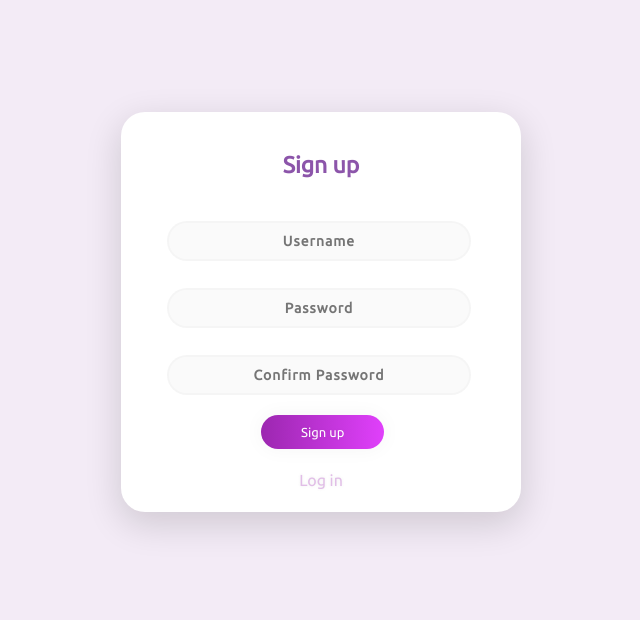
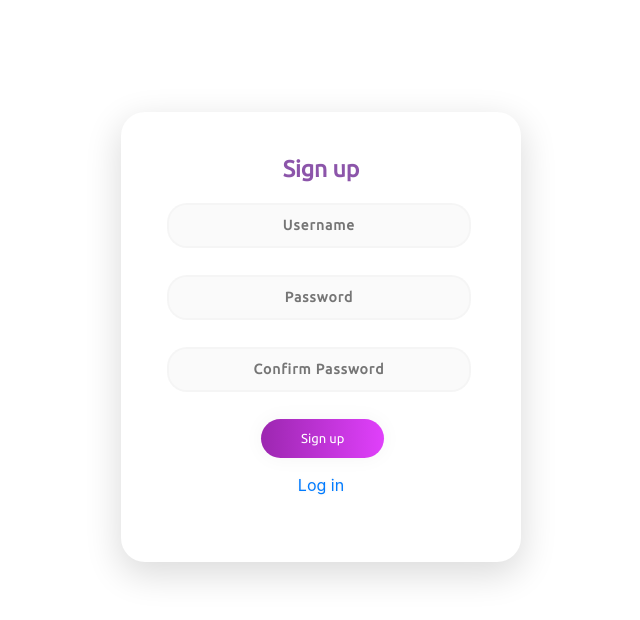
Before and after one commit to CHtsp/craftwebapp, a Django app: page /signupForm/ in a window 1280 px wide. Shown: the top 620 px of the page, without its empty margins (319-959 px from the left). Run offline with Django 3.2, Linux system fonts and the light colour scheme; some libraries are stand-ins or nearby versions.

Commit message:
update - login and signup

```diff
--- a/webproject/webapp/templates/signup.html
+++ b/webproject/webapp/templates/signup.html
@@ -23,7 +23,7 @@
     .main {
         background-color: #FFFFFF;
         width: 400px;
-        height: 400px;
+        height: 450px;
         margin: 7em auto;
         border-radius: 1.5em;
         box-shadow: 0px 11px 35px 2px rgba(0, 0, 0, 0.14);
@@ -145,6 +145,7 @@
         .main {
             border-radius: 0px;
         }
+      }
 </style>
 
 
@@ -167,20 +168,28 @@
   <link href="https://fonts.googleapis.com/css?family=Ubuntu" rel="stylesheet">
   <meta name="viewport" content="width=device-width, initial-scale=1" />
   <link rel="stylesheet" href="path/to/font-awesome/css/font-awesome.min.css">
+  <link rel="stylesheet" href="https://maxcdn.bootstrapcdn.com/bootstrap/4.0.0/css/bootstrap.min.css" integrity="sha384-Gn5384xqQ1aoWXA+058RXPxPg6fy4IWvTNh0E263XmFcJlSAwiGgFAW/dAiS6JXm" crossorigin="anonymous">
   <title>Sign in</title>
 </head>
 
 <body>
   <div class="main">
     <p class="sign" align="center">Sign up</p>
-    <form class="form1">
-      <input class="un " type="text" align="center" placeholder="Username">
-      <input class="pass" type="password" align="center" placeholder="Password">
-	  <input class="repass" type="confpassword" align="center" placeholder="Confirm Password">
-      <a class="submit" align="center">Sign up</a>
-      <p class="backtologin" align="center"><a href="/login">Log in</p>
+    {% if messages %}
+    <ul class="messages">
+        {% for message in messages %}
+        <li{% if message.tags %} class="{{ message.tags }}"{% endif %}>{{ message }}</li>
+        {% endfor %}
+    </ul>
+    {% endif %}
 
-
+    <form action="/signup/" method="post">
+      {% csrf_token %}
+      <input class="un " type="text" align="center" name="username" placeholder="Username" required>
+      <input class="pass" type="password" align="center" name="password" placeholder="Password" required>
+	  <input class="repass" type="password" align="center" name="cfpassword" placeholder="Confirm Password" required>
+    <button type="submit" class="submit" align="center">Sign up</button>
+      <p class="backtologin" align="center"><a href="/loginForm">Log in</a></p>
     </div>
 
 </body>
--- a/webproject/webapp/views.py
+++ b/webproject/webapp/views.py
@@ -2,6 +2,7 @@
 from django.shortcuts import redirect
 from django.http import HttpResponse
 from django.contrib.auth.models import User,auth
+from django.contrib import messages
 config = {
     'apiKey': "AIzaSyDUFgVOBI1mGpoESnvcq6qIE8z2BzSijVE",
     'authDomain': "fir-app-68c4f.firebaseapp.com",
@@ -13,6 +14,9 @@
 }
 # Create your views here.
 def dashboard(request):
+    # if not request.user.is_authenticated :
+    #     return redirect('/loginForm')
+
     context = {'dashboard_page' : 'active'}
     return render(request, 'dashboard.html', context)
 
@@ -21,20 +25,24 @@
     return render(request, 'courses.html', context)
 
 def loginForm(request):
-    return render(request, 'loginForm.html')
+    return render(request, 'login.html')
 
 def login(request):
     username=request.POST.get('username')
     password=request.POST.get('password')
 
-    user=auth.authentication(username=username,password=password)
+    user=auth.authenticate(username=username,password=password)
 
     if user is not None :
         auth.login(request,user)
         return redirect('/dashboard')
     else :
-        messages.info(request,'ไม่พบข้อมูลผู้ใช้งาน')
-    return render(request, 'login.html')
+        messages.add_message(request, messages.INFO, 'ไม่พบข้อมูลผู้ใช้งาน')
+        return render(request, 'login.html')
+
+def logout(request):
+    auth.logout(request)
+    return redirect('/loginForm')
 
 def error(request):
     return render(request, 'error.html')
@@ -69,10 +77,21 @@
 def signup(request):
     username=request.POST.get('username')
     password=request.POST.get('password')
-    user=User.objects.create_user(
-        username=username,
-        password=password
-    )
-
-    user.save()
-    return redirect('/dashboard')
+    cfpassword=request.POST.get('cfpassword')
+    if password == cfpassword :
+        if User.objects.filter(username=username).exists():
+           messages.add_message(request, messages.INFO, 'ชื่อผู้ใช้งานซ้ำ')
+           messages.info(request,'ชื่อผู้ใช้งานซ้ำ')
+           return redirect('/signupForm')
+        else :
+            user=User.objects.create_user(
+                username=username,
+                password=password
+            )
+            user.save()
+            auth.login(request,user)
+            return redirect('/dashboard')
+    else :
+        messages.add_message(request, messages.INFO, 'password and confirm password ต้องตรงกัน')
+        # messages.info(request,'password and confirm password ต้องตรงกัน')
+        return redirect('/signupForm')
--- a/webproject/webproject/urls.py
+++ b/webproject/webproject/urls.py
@@ -23,6 +23,7 @@
     path('courses/', views.courses),
     path('login/', views.login),
     path('loginForm/', views.loginForm),
+    path('logout/', views.logout),
     path('signup/', views.signup),
     path('signupForm/', views.signupForm),
     path('404error/', views.error),
```
Also changed, not shown: webproject/webapp/templates/login.html (+16 -7 lines), webproject/webapp/templates/loginForm.html (deleted, +0 -12 lines), webproject/webapp/templates/signupForm.html (deleted, +0 -12 lines).
